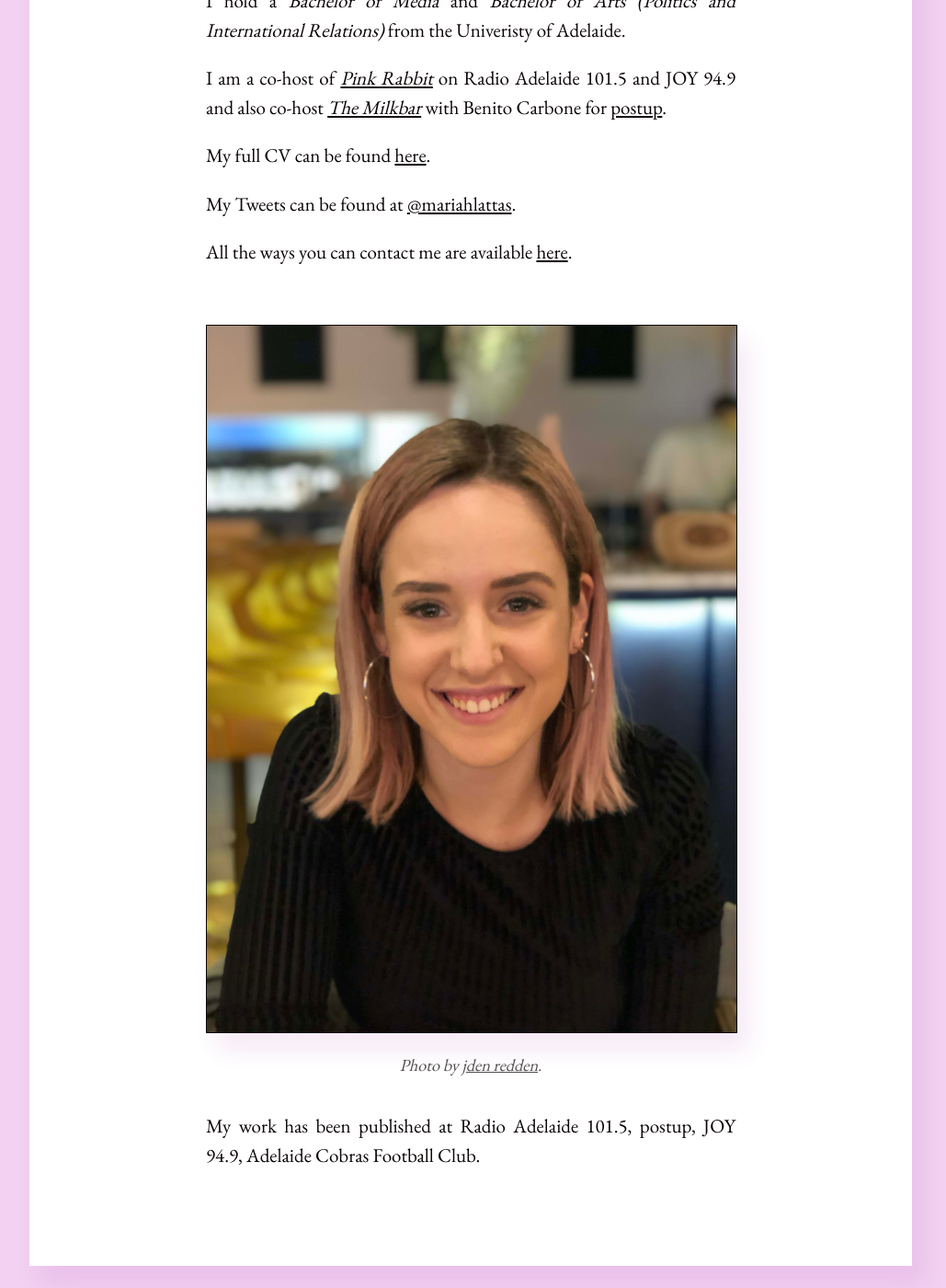
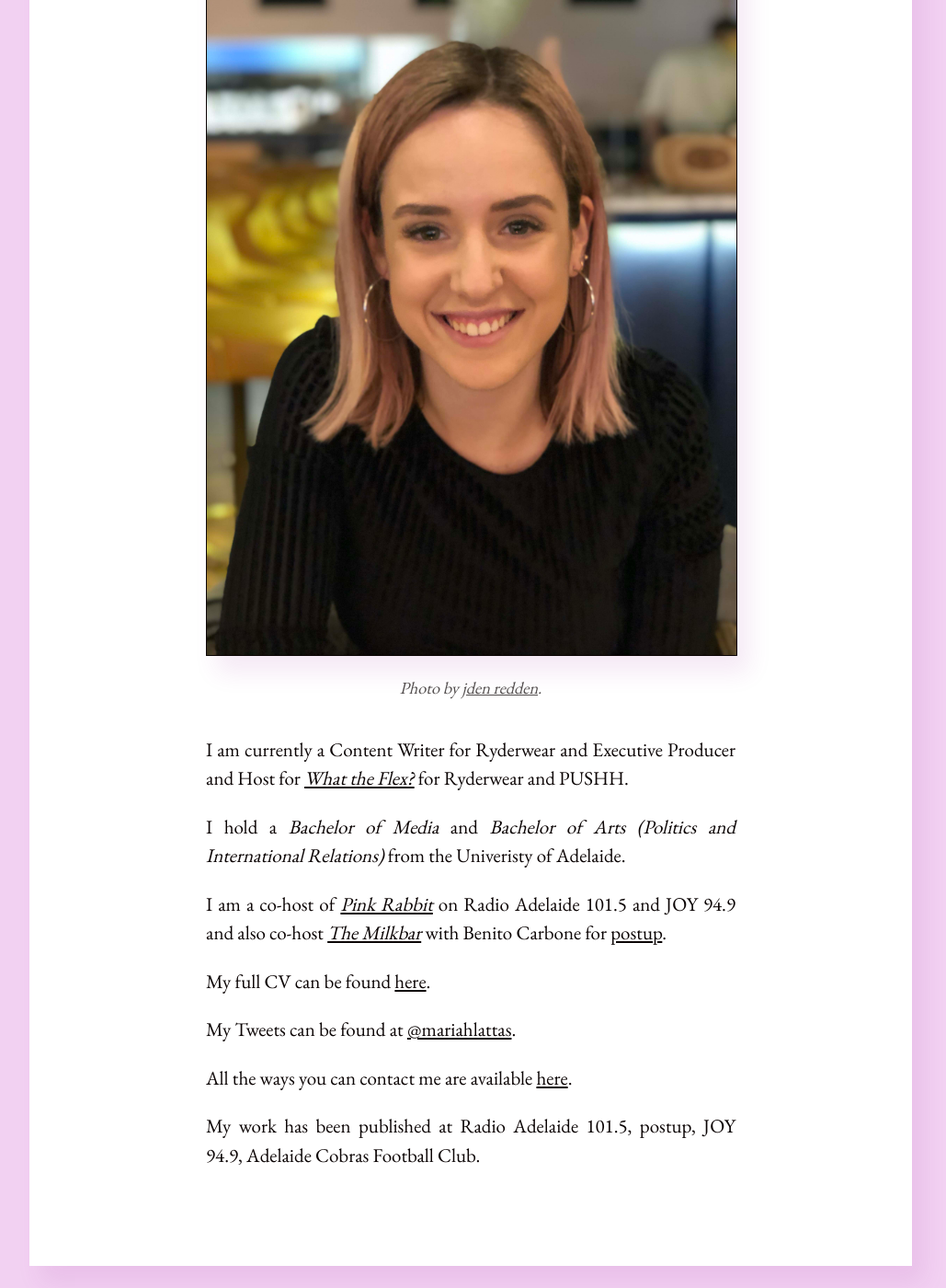
Before and after one commit to mariahlattas/website, a Jekyll site: the page built from about.md, in a window 1280 px wide and 1400 px high, scrolled down 610 px. Shown: the whole window at 92% size, without its empty margins (128-1157 px from the left). Built offline with Jekyll 4.4.1, drawn with Linux system fonts in a browser that asks for light colours.

Commit message:
Update about.md

```diff
--- a/about.md
+++ b/about.md
@@ -4,6 +4,13 @@ layout: post
 ---
 
 Journalist, podcaster, and feminist.
+
+<figure>
+  <img alt="Mariah Lattas" src="/assets/images/about-me.jpg" />
+  <figcaption>
+      Photo by <a href="https://www.jden.me">jden redden</a>.
+  </figcaption>
+</figure>
 
 I am currently a Content Writer for Ryderwear and Executive Producer and Host for *[What the Flex?](https://podcasts.apple.com/au/podcast/what-the-flex/id1501639880)* for Ryderwear and PUSHH.
 
@@ -17,13 +24,6 @@ My Tweets can be found at [@mariahlattas](https://twitter.com/mariahlattas).
 
 All the ways you can contact me are available [here](/contact.html).
 
-<figure>
-  <img alt="Mariah Lattas" src="/assets/images/about-me.jpg" />
-  <figcaption>
-      Photo by <a href="https://www.jden.me">jden redden</a>.
-  </figcaption>
-</figure>
-
 My work has been published at Radio Adelaide 101.5, postup, JOY 94.9, Adelaide Cobras Football Club.
 
 <!--I will be travelling to the United States in early 2020 to observe the 2020 Presidential Election Primaries. If you would like me to write for you from the field, please get in [touch](mailto:mariahlattas1@gmail.com).-->
```
